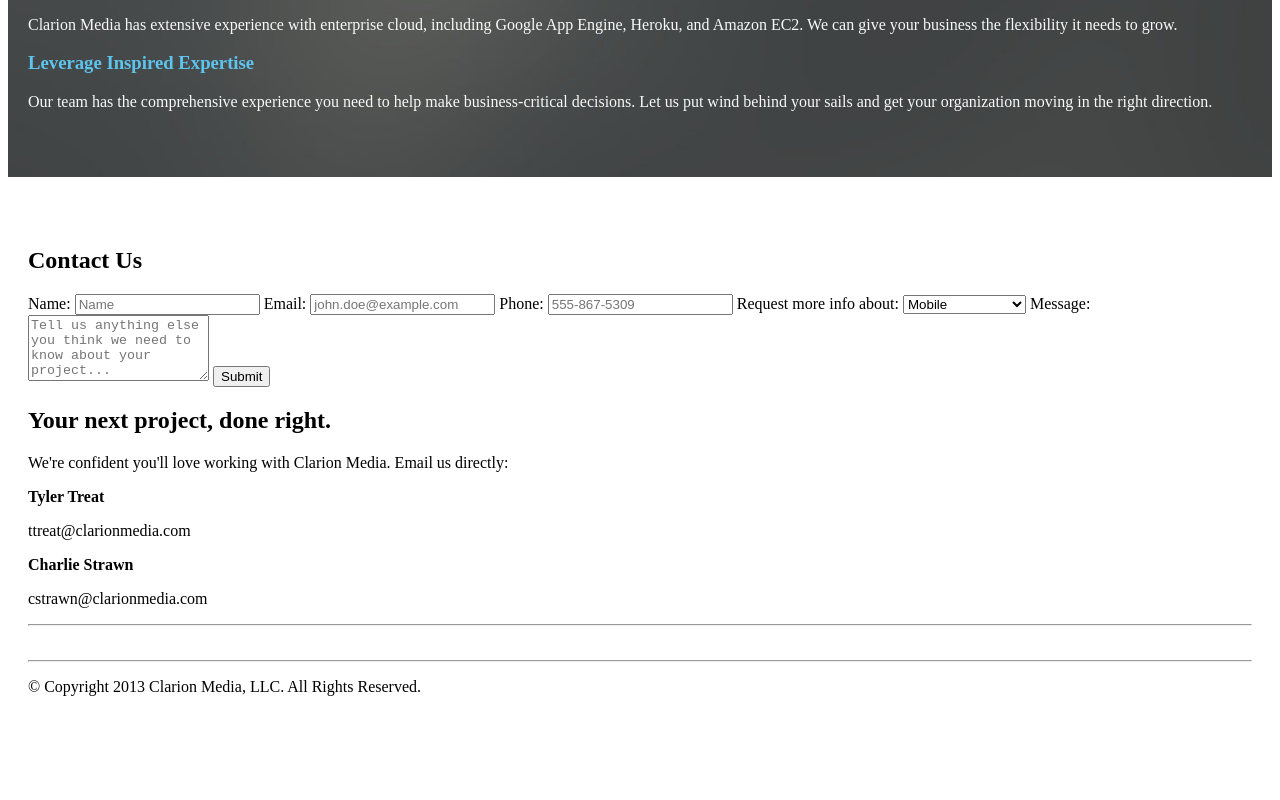
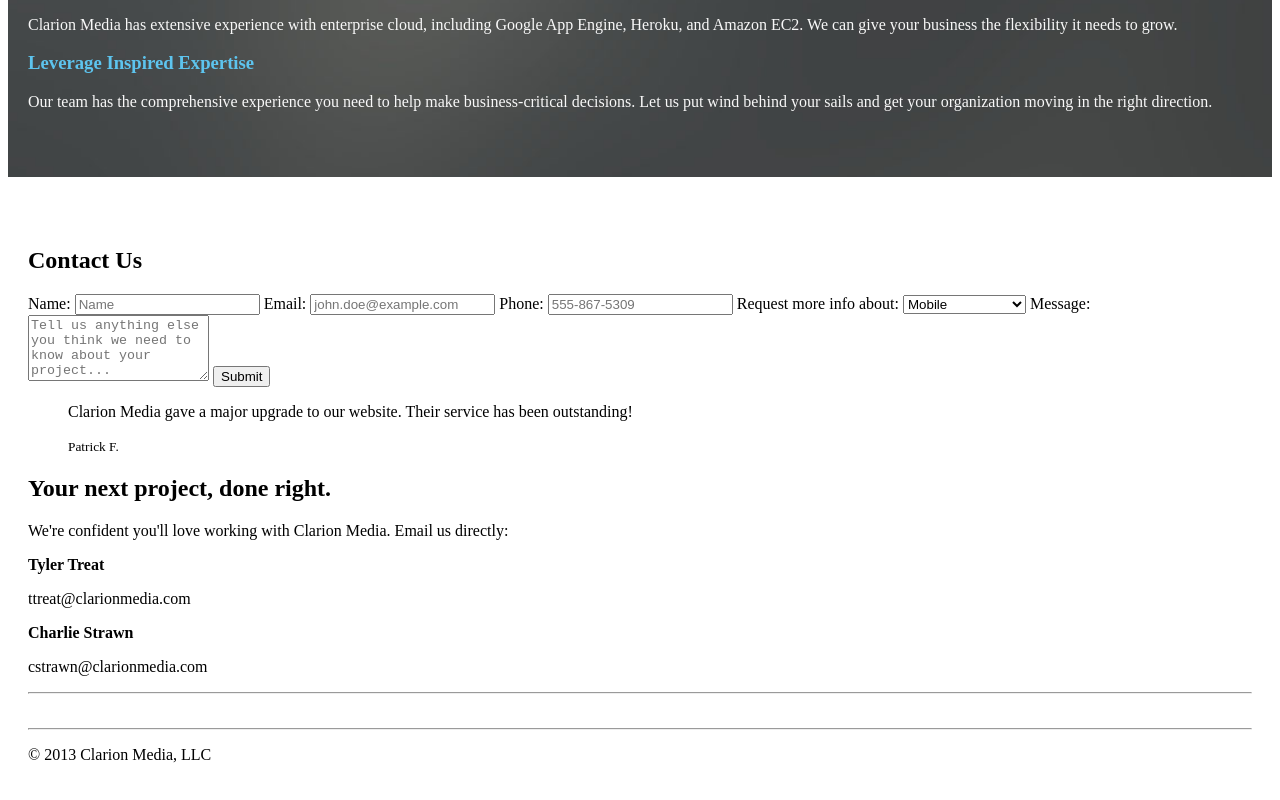
Before and after one commit to ClarionMedia/clarionmedia.com, a plain HTML site: page index.html in a window 1280 px wide. Shown: the part 3503-4303 px from the top of the page. Before the commit the page ends 4273 px from the top, so only its background shows below. Drawn offline with nearby package versions, Linux system fonts and the light colour scheme; some icons are missing.

Commit message:
Add testimonial.

```diff
--- a/index.html
+++ b/index.html
@@ -225,6 +225,10 @@
         </form>
       </div>
       <div class="span5 offset1">
+          <blockquote>
+             <p>Clarion Media gave a major upgrade to our website. Their service has been outstanding!</p>
+             <small>Patrick F.</small>
+           </blockquote>
           <h2>Your next project, done right.</h2>
           <p>We're confident you'll love working with Clarion Media. Email us directly:</p>
           <strong>Tyler Treat</strong>
@@ -239,7 +243,7 @@
     <hr>
 
     <div class="footer">
-        <p>&copy; Copyright 2013 Clarion Media, LLC. All Rights Reserved.</p>
+        <p>&copy;  2013 Clarion Media, LLC</p>
     </div>
 
 </div>
--- a/js/index.js
+++ b/js/index.js
@@ -41,7 +41,7 @@
 
     $('.responsive-popover').popover({
         title: 'What is "Responsive"?',
-        content: "A responsive style allows your customers to view your content eloquently on any screensize. Your mobile users don't want to zoom in and out, they want to navigate your site with ease.",
+        content: "A responsive style allows your customers to view your content eloquently on any screen size. Your mobile users don't want to zoom in and out, they want to navigate your site with ease.",
         trigger: 'hover'
     });
 
```
